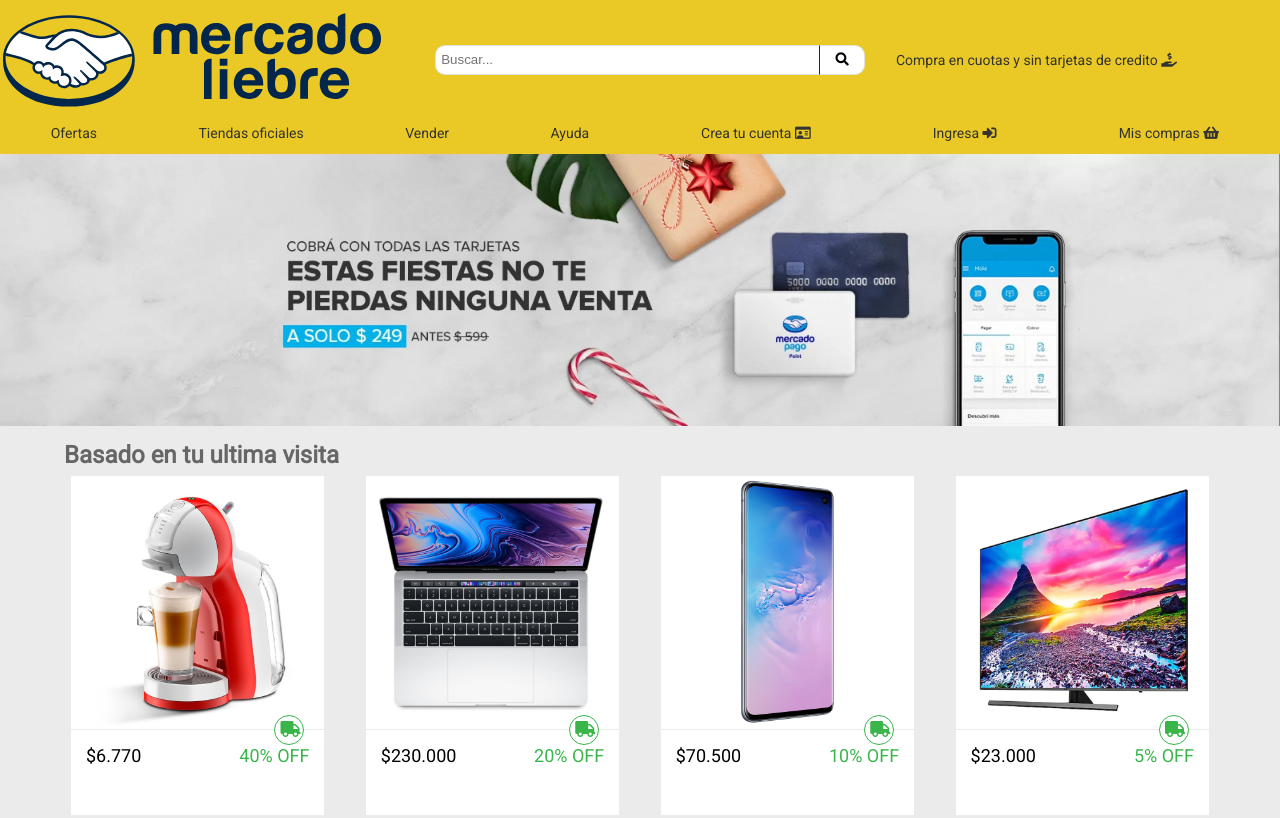
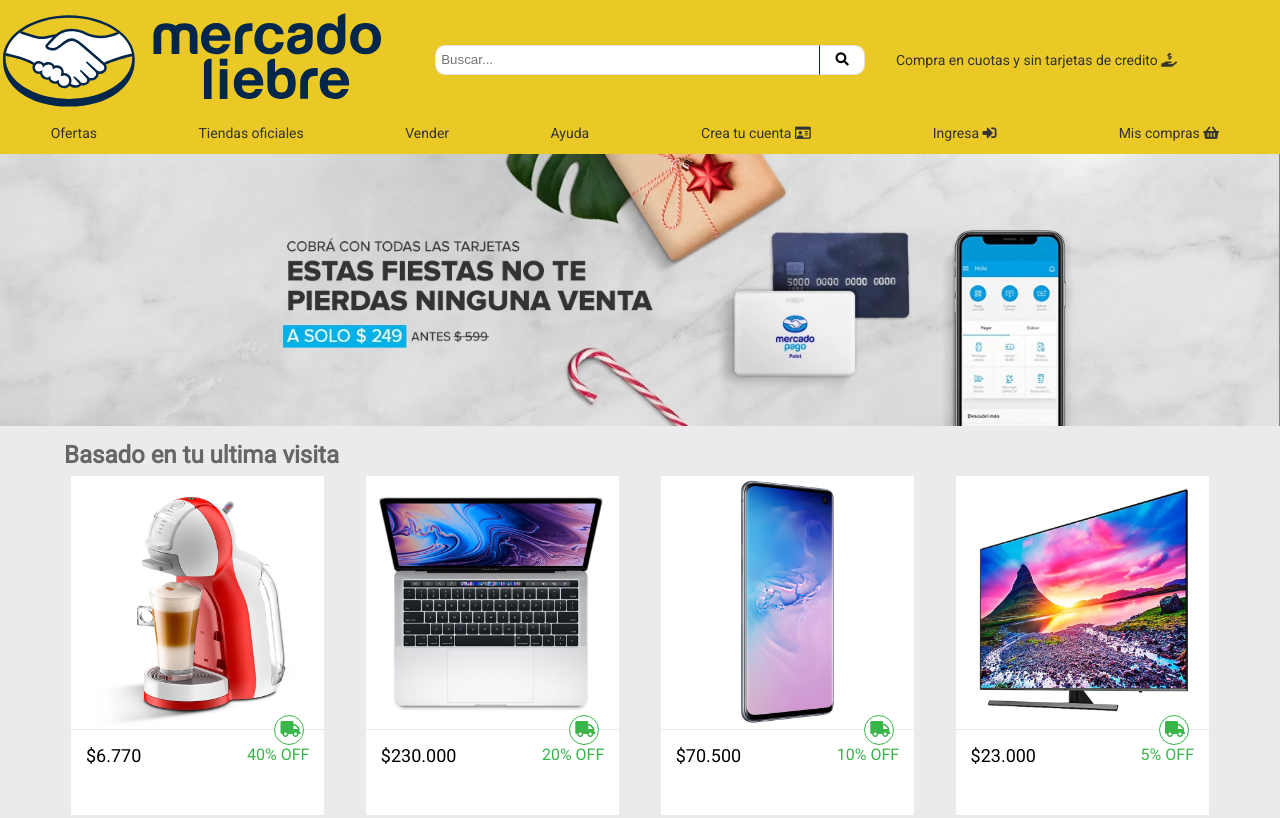
Before and after one commit to Ignamaldonado/Mercadoliebre, a website: page views/index.html in a window 1280 px wide. Shown: the top 818 px of the page. Drawn offline with Linux system fonts and the light colour scheme; files that its build step writes are made by us from their sources; files whose address does not match are found by name.

Commit message:
css modified

```diff
--- a/public/css/styles.css
+++ b/public/css/styles.css
@@ -153,7 +153,9 @@
     display:none
 }
 
-.price, .discount {font-size: 18px;}
+.price {font-size: 18px;}
+
+.discount {font-size: 16px}
 
 .price-discount {
     display:flex;
```
